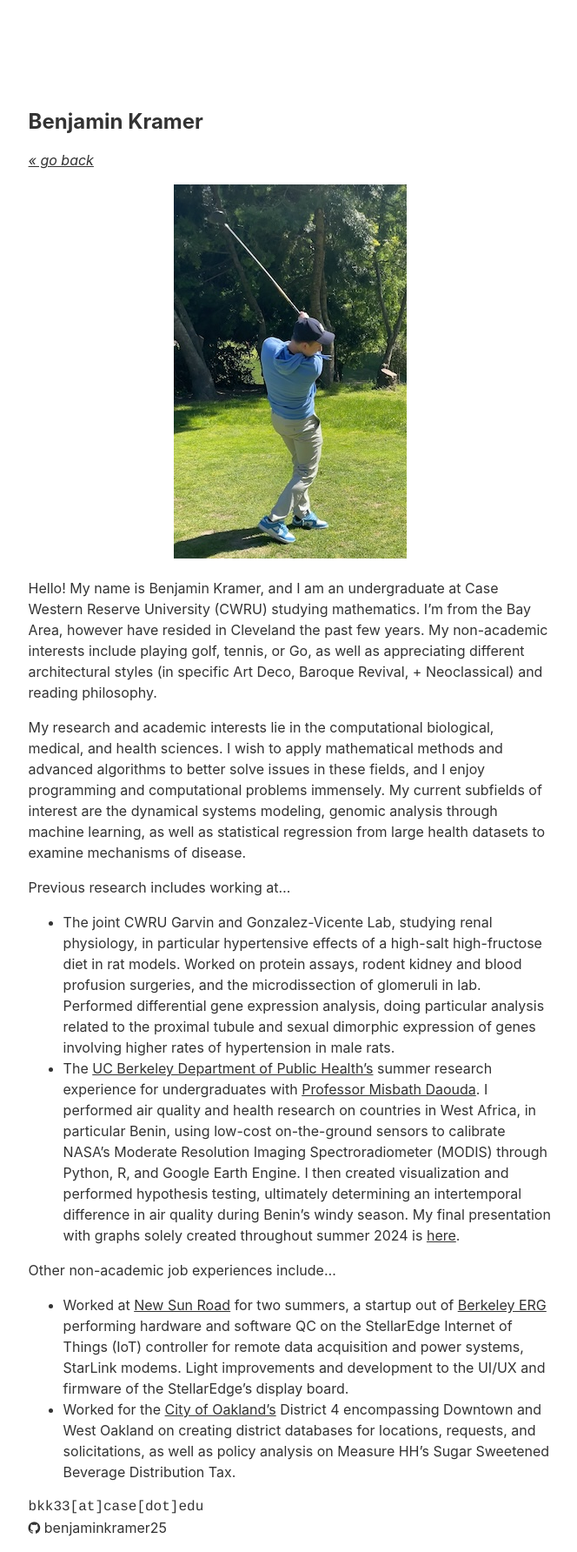
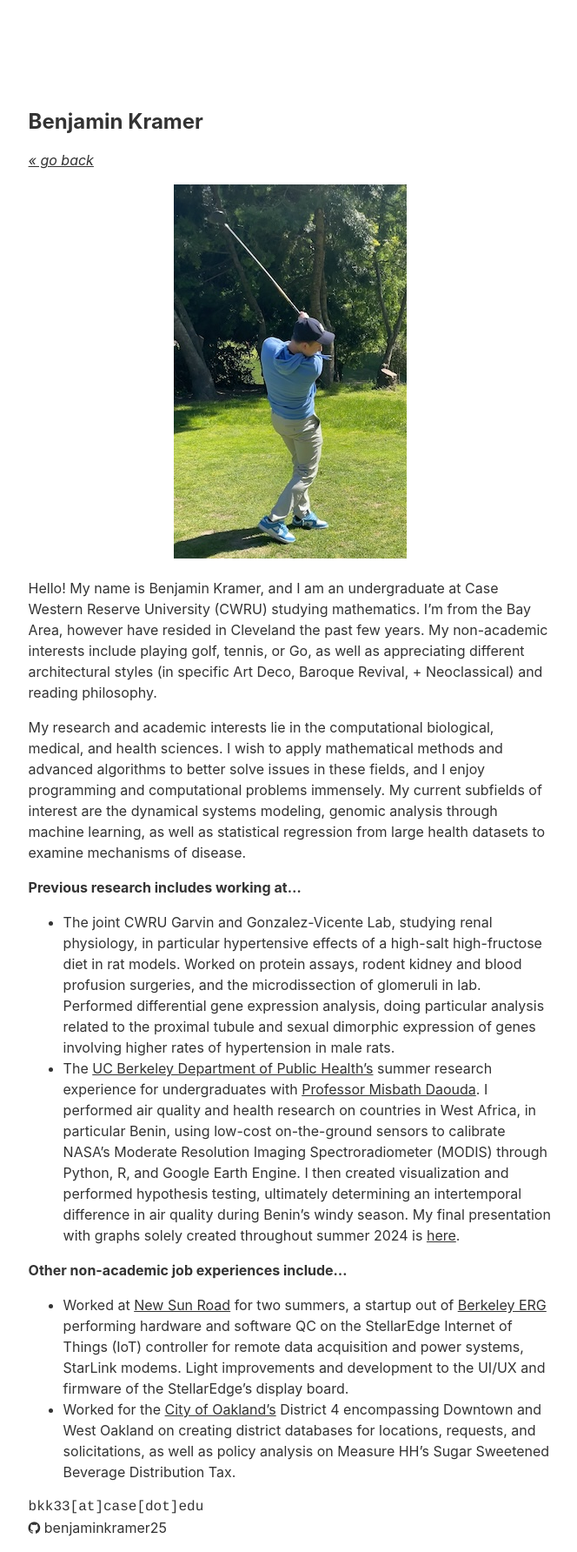
Before and after one commit to benjaminkramer64/benjaminkramer25.github.io, a Jekyll site: the page built from about.md, in a window 1280 px wide. Shown: the whole page at 87% size, without its empty margins (313-977 px from the left). Built offline with Jekyll 4.4.1, drawn with Linux system fonts in a browser that asks for light colours.

```diff
--- a/about.md
+++ b/about.md
@@ -12,10 +12,10 @@ Hello! My name is Benjamin Kramer, and I am an undergraduate at Case Western Res
 
 My research and academic interests lie in the computational biological, medical, and health sciences. I wish to apply mathematical methods and advanced algorithms to better solve issues in these fields, and I enjoy programming and computational problems immensely. My current subfields of interest are the dynamical systems modeling, genomic analysis through machine learning, as well as statistical regression from large health datasets to examine mechanisms of disease.
 
-Previous research includes working at...
+**Previous research includes working at...**
 - The joint CWRU Garvin and Gonzalez-Vicente Lab, studying renal physiology, in particular hypertensive effects of a high-salt high-fructose diet in rat models. Worked on protein assays, rodent kidney and blood profusion surgeries, and the microdissection of glomeruli in lab. Performed differential gene expression analysis, doing particular analysis related to the proximal tubule and sexual dimorphic expression of genes involving higher rates of hypertension in male rats.
 - The <a class="about-link" href="https://publichealth.berkeley.edu/" target="_blank">UC Berkeley Department of Public Health's</a> summer research experience for undergraduates with <a class="about-link" href="https://publichealth.berkeley.edu/people/misbath-daouda" target="_blank">Professor Misbath Daouda</a>. I performed air quality and health research on countries in West Africa, in particular Benin, using low-cost on-the-ground sensors to calibrate NASA's Moderate Resolution Imaging Spectroradiometer (MODIS) through Python, R, and Google Earth Engine. I then created visualization and performed hypothesis testing, ultimately determining an intertemporal difference in air quality during Benin's windy season. My final presentation with graphs solely created throughout summer 2024 is [here](assets/items/BenjaminKramerBerkeleyPresentation2024.pptx).
 
-Other non-academic job experiences include...
+**Other non-academic job experiences include...**
 - Worked at <a class="about-link" href="https://newsunroad.com/" target="_blank">New Sun Road</a> for two summers, a startup out of <a class="about-link" href="https://erg.berkeley.edu/" target="_blank">Berkeley ERG</a> performing hardware and software QC on the StellarEdge Internet of Things (IoT) controller for remote data acquisition and power systems, StarLink modems. Light improvements and development to the UI/UX and firmware of the StellarEdge's display board.
 - Worked for the <a class="about-link" href="https://www.oaklandca.gov/" target="_blank">City of Oakland's</a> District 4 encompassing Downtown and West Oakland on creating district databases for locations, requests, and solicitations, as well as policy analysis on Measure HH's Sugar Sweetened Beverage Distribution Tax.
```
